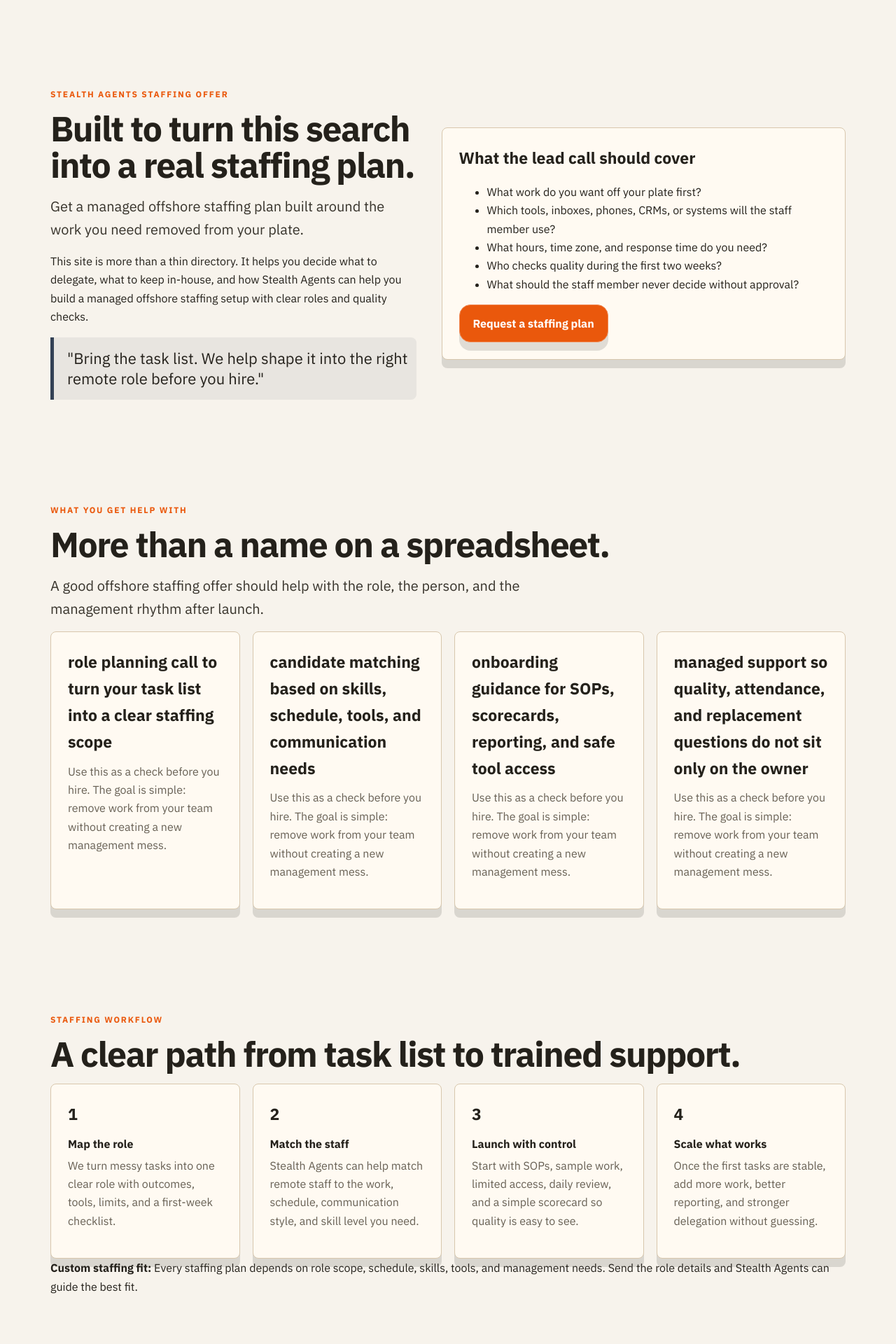
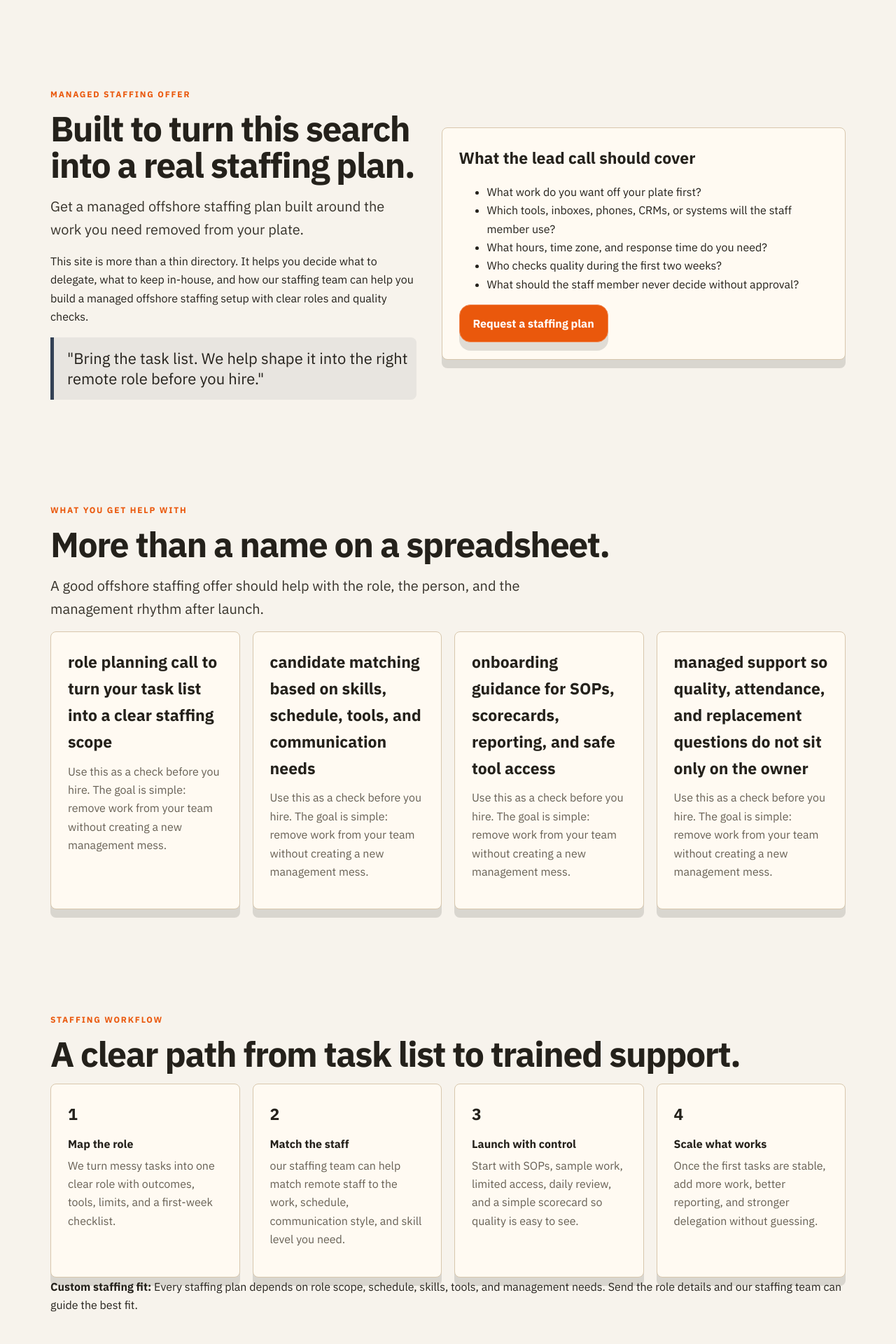
Before and after one commit to coolifystealthagents/outsourcingassistant, a Next.js app: page / in a window 1280 px wide. Shown: the part 5460-7380 px from the top of the page at 70% size. Built offline with nearby package versions, Linux system fonts and the light colour scheme.

Commit message:
Remove Stealth Agents mentions from site copy

```diff
--- a/app/components.tsx
+++ b/app/components.tsx
@@ -8,5 +8,5 @@ const badgeName = site.badge || site.primary || 'Hiring guide';
 
 export function JsonLd({data}:{data: any}){return <script type='application/ld+json' dangerouslySetInnerHTML={{__html: JSON.stringify(data)}} />}
 export function Header(){return <header className={`nav nav-${site.slug}`} data-system={systemName}><div className='container nav-inner'><a className='logo' href='/' aria-label={`${site.brand} home`}><img className='logo-img' src='/logo.svg' alt={`${site.brand} logo`}/><span className='logo-text'><span className='logo-name'>{site.brand}</span><span className='logo-sub'>{badgeName} · {systemName}</span></span></a><nav className='links'><a href='/#services'>Services</a><a href='/#process'>Process</a><a href='/#compare'>Compare</a><a href='/blog'>Blog</a><a href='/contact'>Contact</a></nav><a className='btn nav-cta' href='/contact'>Request Staff</a></div></header>}
-export function Footer(){return <footer className='footer'><div className='container two'><div><b>{site.brand}</b><p>Lead-generation guide connected to Stealth Agents for business owners who want managed offshore staff, clearer delegation, and stronger support without public one-size-fits-all staffing details.</p></div><div>{footerItems.map((s: any)=>{ const label = s.title || s.name || s.label || s.question || String(s); const href = s.slug ? `/services/${s.slug}` : '/blog'; return <a className='pill' href={href} key={s.slug || label}>{label}</a> })}</div></div></footer>}
-export function CTA(){return <section className='section dark'><div className='container two'><div><p className='eyebrow'>Ready for a plan?</p><h2>Map the role before you hire.</h2><p>Share the work, tools, schedule, and success metric. We will shape it into a practical offshore staffing plan for Stealth Agents to review with you.</p></div><div><a className='btn' href='/contact'>Request staffing plan</a></div></div></section>}
+export function Footer(){return <footer className='footer'><div className='container two'><div><b>{site.brand}</b><p>Lead-generation guide connected to our staffing team for business owners who want managed offshore staff, clearer delegation, and stronger support without public one-size-fits-all staffing details.</p></div><div>{footerItems.map((s: any)=>{ const label = s.title || s.name || s.label || s.question || String(s); const href = s.slug ? `/services/${s.slug}` : '/blog'; return <a className='pill' href={href} key={s.slug || label}>{label}</a> })}</div></div></footer>}
+export function CTA(){return <section className='section dark'><div className='container two'><div><p className='eyebrow'>Ready for a plan?</p><h2>Map the role before you hire.</h2><p>Share the work, tools, schedule, and success metric. We will shape it into a practical offshore staffing plan for our staffing team to review with you.</p></div><div><a className='btn' href='/contact'>Request staffing plan</a></div></div></section>}
--- a/app/data.ts
+++ b/app/data.ts
@@ -136,8 +136,8 @@ export const navPages = [
   { href: '/contact', label: 'Contact' }
 ] as const;
 
-export const stealthOffer = {
-  partner: 'Stealth Agents',
+export const staffingOffer = {
+  partner: 'our staffing team',
   promise: 'Get a managed offshore staffing plan built around the work you need removed from your plate.',
   fit: [
     'business owners who need reliable remote staff but do not want to screen alone',
@@ -168,12 +168,12 @@ export const leadQuestions = [
 
 export const staffingProcess = [
   { step: '1', title: 'Map the role', body: 'We turn messy tasks into one clear role with outcomes, tools, limits, and a first-week checklist.' },
-  { step: '2', title: 'Match the staff', body: 'Stealth Agents can help match remote staff to the work, schedule, communication style, and skill level you need.' },
+  { step: '2', title: 'Match the staff', body: 'our staffing team can help match remote staff to the work, schedule, communication style, and skill level you need.' },
   { step: '3', title: 'Launch with control', body: 'Start with SOPs, sample work, limited access, daily review, and a simple scorecard so quality is easy to see.' },
   { step: '4', title: 'Scale what works', body: 'Once the first tasks are stable, add more work, better reporting, and stronger delegation without guessing.' },
 ] as const;
 
-export const staffingFitNote = 'Every staffing plan depends on role scope, schedule, skills, tools, and management needs. Send the role details and Stealth Agents can guide the best fit.';
+export const staffingFitNote = 'Every staffing plan depends on role scope, schedule, skills, tools, and management needs. Send the role details and our staffing team can guide the best fit.';
 
 export const savingsPlan = {
   steps: [
--- a/app/page.tsx
+++ b/app/page.tsx
@@ -1,5 +1,5 @@
 import { Header, Footer, CTA, JsonLd } from './components';
-import { site, roles, industries, stats, blogPosts, checklistSteps, sourceNotes, stealthOffer, leadQuestions, staffingProcess, staffingFitNote, savingsPlan } from './data';
+import { site, roles, industries, stats, blogPosts, checklistSteps, sourceNotes, staffingOffer, leadQuestions, staffingProcess, staffingFitNote, savingsPlan } from './data';
 
 export default function Home() {
   const schema = {
@@ -21,8 +21,8 @@ export default function Home() {
     <section className="section"><div className="container savings-lab"><div><p className="eyebrow">Cost control</p><h2>Use savings math only after the handoff is clear.</h2><p className="lead">A lower monthly rate does not help if the owner spends every afternoon fixing unclear work. This planning card keeps the math tied to tasks, review time, and risk.</p><div className="savings-steps">{savingsPlan.steps.map((step, i)=><div key={step.title}><b>{i+1}</b><span><strong>{step.title}</strong>{step.copy}</span></div>)}</div><p className="source-line">Sources: {savingsPlan.sources.map((s, i)=><a href={s.url} key={s.name}>{s.name}{i < savingsPlan.sources.length - 1 ? ', ' : ''}</a>)}</p></div><div className="savings-card"><img src="https://images.unsplash.com/photo-1554224155-6726b3ff858f?auto=format&fit=crop&w=1000&q=80" alt="Operator comparing assistant cost, review time, and task handoff notes"/><div className="calc-strip"><span>Monthly role plan</span><b>Tasks + hours + review</b></div><div className="calc-grid">{savingsPlan.metrics.map((m)=><div key={m.label}><span>{m.label}</span><b>{m.value}</b><small>{m.note}</small></div>)}</div><a className="btn" href="/contact">Price my assistant plan</a></div></div></section>
     <section className="section"><div className="container"><p className="eyebrow">Guides</p><h2>Start with these hiring guides</h2><div className="cards">{blogPosts.slice(0,3).map((p)=><a className="card" href={`/blog/${p.slug}`} key={p.slug}><h3>{p.title}</h3><p>{p.excerpt}</p><span className="pill">{p.minutes} min read</span></a>)}</div></div></section>
 
-    <section className="section stealth-offer" id="process"><div className="container two"><div><p className="eyebrow">Stealth Agents staffing offer</p><h2>Built to turn this search into a real staffing plan.</h2><p className="lead">{stealthOffer.promise}</p><p>This site is more than a thin directory. It helps you decide what to delegate, what to keep in-house, and how Stealth Agents can help you build a managed offshore staffing setup with clear roles and quality checks.</p><div className="quote">"Bring the task list. We help shape it into the right remote role before you hire."</div></div><div className="card"><h3>What the lead call should cover</h3><ul className="list">{leadQuestions.map((q)=><li key={q}>{q}</li>)}</ul><a className="btn" href="/contact">Request a staffing plan</a></div></div></section>
-    <section className="section"><div className="container"><p className="eyebrow">What you get help with</p><h2>More than a name on a spreadsheet.</h2><p className="lead">A good offshore staffing offer should help with the role, the person, and the management rhythm after launch.</p><div className="cards">{stealthOffer.included.map((item)=><div className="card" key={item}><h3>{item}</h3><p>Use this as a check before you hire. The goal is simple: remove work from your team without creating a new management mess.</p></div>)}</div></div></section>
+    <section className="section staffing-offer" id="process"><div className="container two"><div><p className="eyebrow">Managed staffing offer</p><h2>Built to turn this search into a real staffing plan.</h2><p className="lead">{staffingOffer.promise}</p><p>This site is more than a thin directory. It helps you decide what to delegate, what to keep in-house, and how our staffing team can help you build a managed offshore staffing setup with clear roles and quality checks.</p><div className="quote">"Bring the task list. We help shape it into the right remote role before you hire."</div></div><div className="card"><h3>What the lead call should cover</h3><ul className="list">{leadQuestions.map((q)=><li key={q}>{q}</li>)}</ul><a className="btn" href="/contact">Request a staffing plan</a></div></div></section>
+    <section className="section"><div className="container"><p className="eyebrow">What you get help with</p><h2>More than a name on a spreadsheet.</h2><p className="lead">A good offshore staffing offer should help with the role, the person, and the management rhythm after launch.</p><div className="cards">{staffingOffer.included.map((item)=><div className="card" key={item}><h3>{item}</h3><p>Use this as a check before you hire. The goal is simple: remove work from your team without creating a new management mess.</p></div>)}</div></div></section>
     <section className="section" id="compare"><div className="container"><p className="eyebrow">Staffing workflow</p><h2>A clear path from task list to trained support.</h2><div className="cards">{staffingProcess.map((step)=><div className="card stat" key={step.step}><h3>{step.step}</h3><b>{step.title}</b><p>{step.body}</p></div>)}</div><div className="callout"><b>Custom staffing fit:</b> {staffingFitNote}</div></div></section>
     <CTA />
   </main><Footer/></>;
```
Also changed, not shown: app/contact/page.tsx (+3 -3 lines), 1 other file (tests, documents, lock files or other folders).
